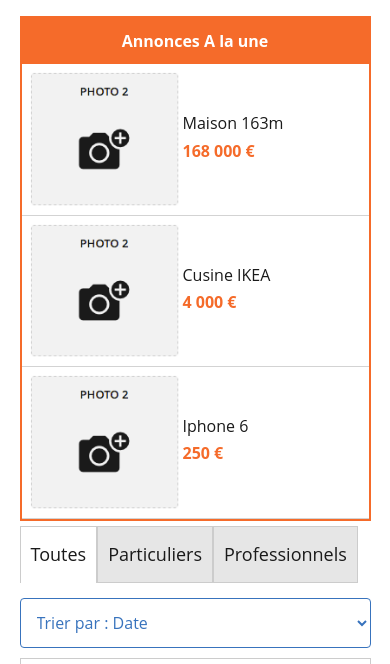
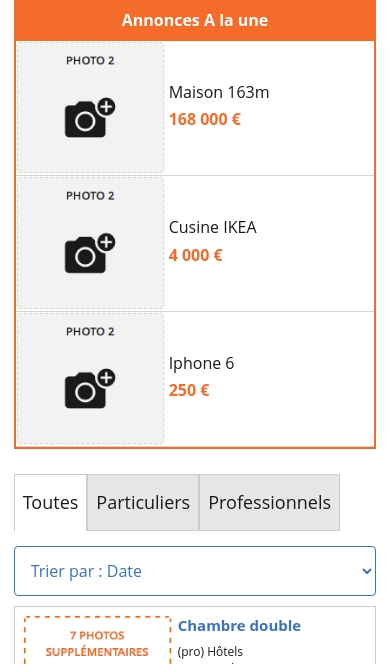
Before and after one commit to ramosyuran/leboncoin, a plain HTML site: page offres.html in a window 390 px wide. Shown: the part 119-783 px from the top of the page. Drawn offline with nearby package versions, Linux system fonts and the light colour scheme.

Commit message:
offres for mobile done

```diff
--- a/css/main.css
+++ b/css/main.css
@@ -420,18 +420,22 @@ textarea {
     .containeroffres{
       display: flex;
       flex-wrap: wrap;
+      width: 93%;
+      padding: 0;
+      margin: auto;
       margin-top: inherit;
       flex-direction: column-reverse;
     }
 
     .une{
       border: #f56b2a 2px solid;
+      margin-bottom: 20px;
     }
 
     .une h4{
       background: #f56b2a;
       color: white;
-      padding: 12px;
+      padding: 10px;
       text-align: center;
     }
 
@@ -443,7 +447,6 @@ textarea {
     .alaune{
       display: flex;
       align-items: center;
-      padding: 8px;
       border-bottom: lightgrey 1px solid;
     }
 
@@ -462,13 +465,13 @@ textarea {
       font-weight: normal;
       font-size: 18px;
       border: 1px #ccc solid;
-      padding: 15px 10px;
+      padding: 15px 8px;
       background: #e6e6e6;
     }
 
     .offres2part1 h2:nth-child(1){
-    background: white;
-    border-bottom: none;
+      background: white;
+      border-bottom: none;
     }
 
     .offres2part1 select{
@@ -486,6 +489,14 @@ textarea {
       padding: 8px;
     }
 
+    .example p{
+      font-size: 12px;
+    }
+
+    .example h3{
+      font-size: 15px;
+    }
+
     .vendre figure{
       width: 150px;
       margin-right: 5px;
@@ -499,6 +510,7 @@ textarea {
       display: flex;
       flex-direction: row-reverse;
       justify-content: space-between;
+      align-items: center;
     }
 
     .quand figure{
```
